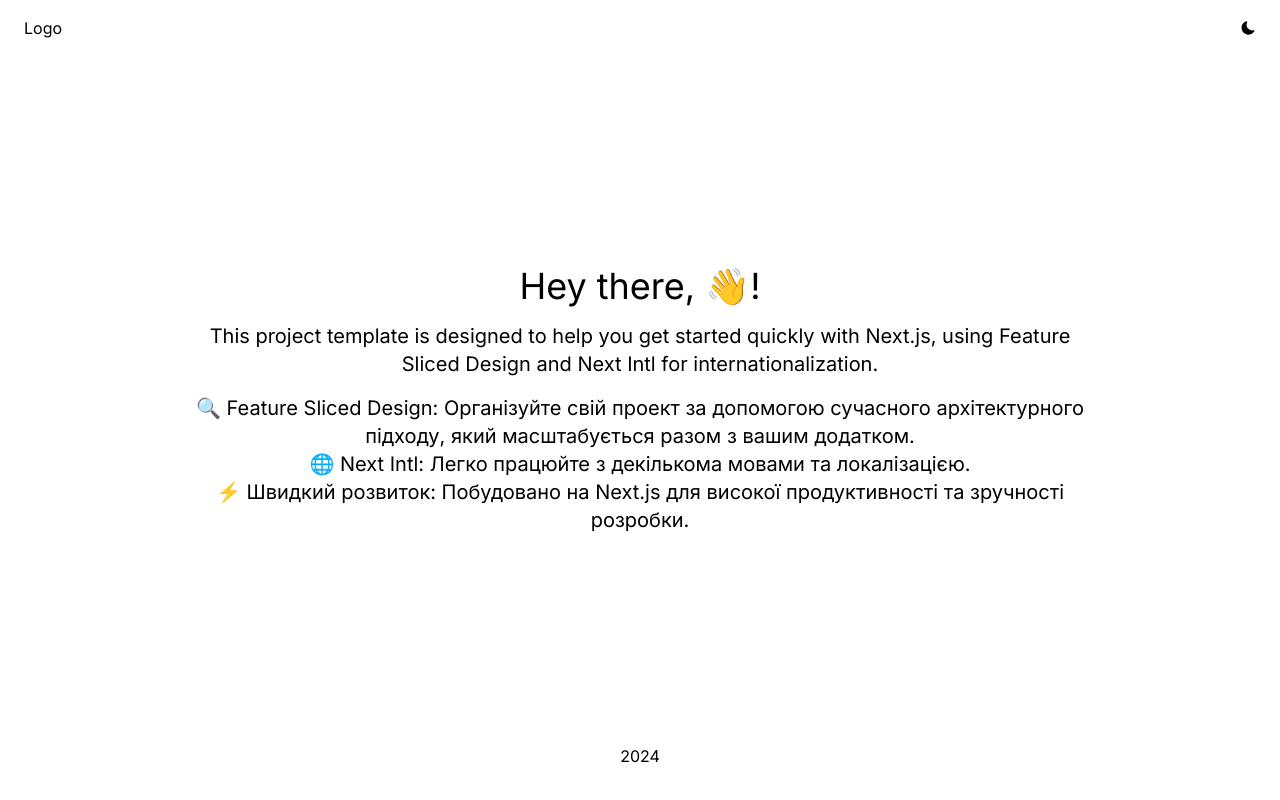
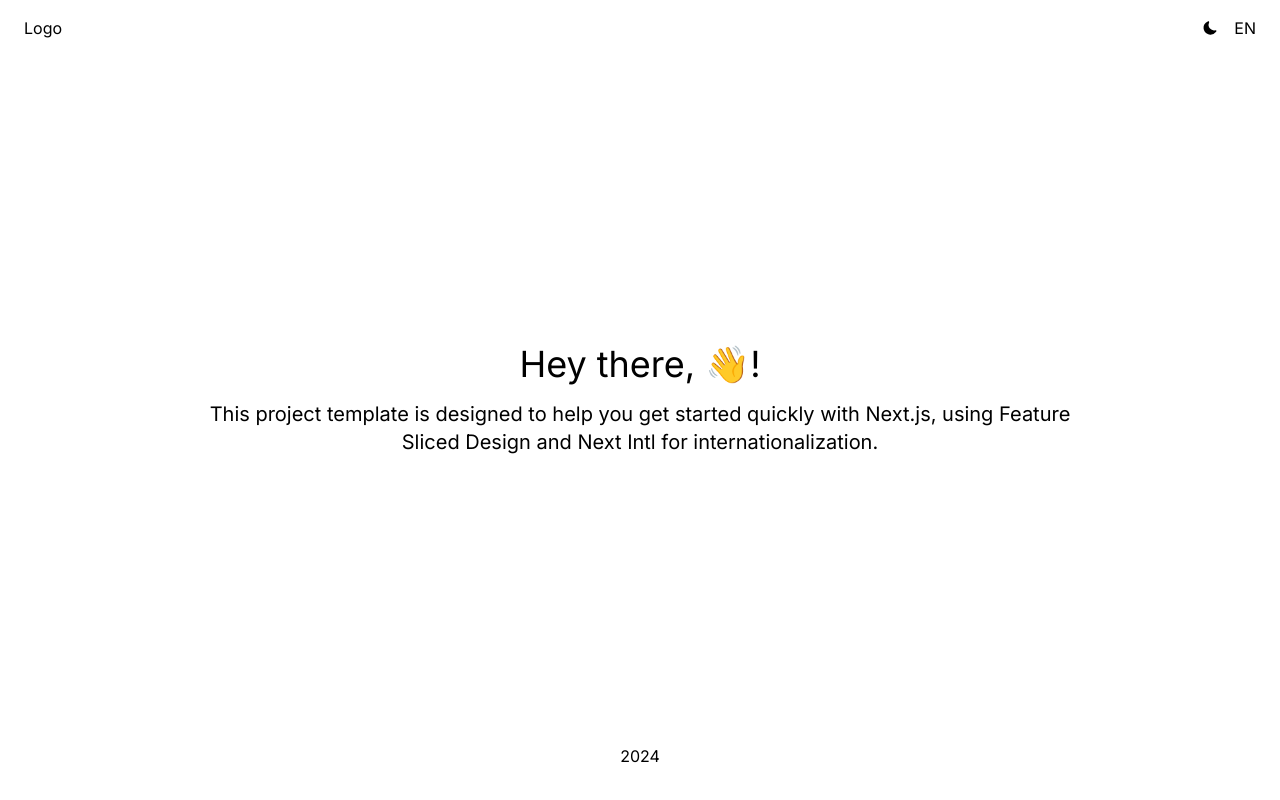
Before and after one commit to yaroslav-honchar/template-nextjs_fsd_intl, a Next.js app: page /en in a window 1280 px wide. Built offline with nearby package versions, Linux system fonts and the light colour scheme.

Commit message:
feat: lang switcher

```diff
--- a/src/_app/localization/translates/en.json
+++ b/src/_app/localization/translates/en.json
@@ -2,11 +2,6 @@
   "Common": {},
   "StarterScreen": {
     "title": "Hey there, \uD83D\uDC4B!",
-    "description": "This project template is designed to help you get started quickly with Next.js, using Feature Sliced Design and Next Intl for internationalization.",
-    "features": {
-      "feature1": "\uD83D\uDD0D Feature Sliced Design: Організуйте свій проект за допомогою сучасного архітектурного підходу, який масштабується разом з вашим додатком.",
-      "feature2": "\uD83C\uDF10 Next Intl: Легко працюйте з декількома мовами та локалізацією.",
-      "feature3": "⚡ Швидкий розвиток: Побудовано на Next.js для високої продуктивності та зручності розробки."
-    }
+    "description": "This project template is designed to help you get started quickly with Next.js, using Feature Sliced Design and Next Intl for internationalization."
   }
 }
--- a/src/_app/localization/translates/uk.json
+++ b/src/_app/localization/translates/uk.json
@@ -2,11 +2,6 @@
   "Common": {},
   "StarterScreen": {
     "title": "Привіт, \uD83D\uDC4B!",
-    "description": "Цей шаблон проекту призначений для швидкого старту з Next.js, використовуючи Feature Sliced Design та Next Intl для інтернаціоналізації.",
-    "features": {
-      "feature1": "\uD83D\uDD0D Feature Sliced Design: Organize your project with a modern architectural approach that scales with your app.",
-      "feature2": "\uD83C\uDF10 Next Intl: Seamlessly handle multiple languages and localization with ease.",
-      "feature3": "⚡ Fast Development: Built with Next.js for high performance and developer experience."
-    }
+    "description": "Цей шаблон проекту призначений для швидкого старту з Next.js, використовуючи Feature Sliced Design та Next Intl для інтернаціоналізації."
   }
 }
--- /dev/null
+++ b/src/entities/LangSwitcher/LangSwitcher.ui.tsx
@@ -0,0 +1,22 @@
+"use client"
+
+import { useLocale } from "next-intl"
+
+import React from "react"
+
+import { Link, usePathname } from "@/_app/localization"
+
+export const LangSwitcher: React.FC = () => {
+  const locale = useLocale()
+  const pathName = usePathname()
+
+  return (
+    <Link
+      className={"uppercase"}
+      href={pathName}
+      locale={locale === "en" ? "uk" : "en"}
+    >
+      {locale}
+    </Link>
+  )
+}
--- /dev/null
+++ b/src/entities/LangSwitcher/index.ts
@@ -0,0 +1 @@
+export { LangSwitcher } from "./LangSwitcher.ui"
--- a/src/features/Footer/Header.ui.tsx
+++ b/src/features/Footer/Header.ui.tsx
@@ -1,5 +1,6 @@
 import React from "react"
 
+import { LangSwitcher } from "@/entities/LangSwitcher"
 import { ThemeSwitcher } from "@/entities/ThemeSwitcher"
 
 import { Container } from "@/shared/components"
@@ -9,7 +10,10 @@ export const Header: React.FC = () => {
     <header className={"py-4"}>
       <Container className={"flex gap-2 items-center justify-between"}>
         <p>Logo</p>
-        <ThemeSwitcher />
+        <div className="flex gap-4 items-center">
+          <ThemeSwitcher />
+          <LangSwitcher />
+        </div>
       </Container>
     </header>
   )
--- a/src/widgets/StarterScreen/StarterScreen.ui.tsx
+++ b/src/widgets/StarterScreen/StarterScreen.ui.tsx
@@ -3,8 +3,6 @@ import { useTranslations } from "next-intl"
 import React from "react"
 
 import { Container, Section } from "@/shared/components"
-
-const featuresKeys: string[] = ["feature1", "feature2", "feature3"]
 
 export const StarterScreen: React.FC = () => {
   const tStarterScreen = useTranslations("StarterScreen")
@@ -17,11 +15,6 @@ export const StarterScreen: React.FC = () => {
       >
         <h1 className={"text-4xl"}>{tStarterScreen("title")}</h1>
         <p className={"text-xl"}>{tStarterScreen("description")}</p>
-        <ul className={"text-xl"}>
-          {featuresKeys.map((key: string) => (
-            <li key={key}>{tStarterScreen(`features.${key}`)}</li>
-          ))}
-        </ul>
       </Container>
     </Section>
   )
```
